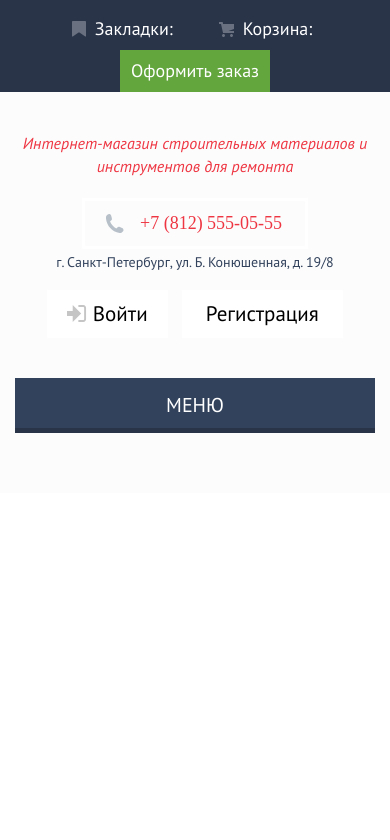
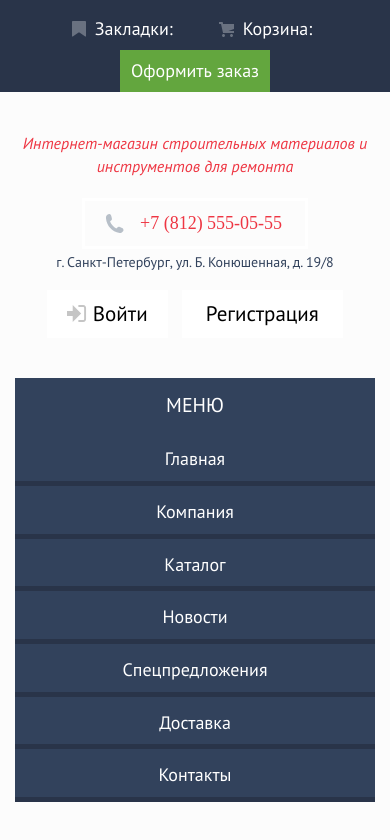
Before and after one commit to GoodGopnik/TehnoMART, a plain HTML site: page index.html in a window 390 px wide. Both pictures are taken after a click on the button "МЕНЮ". Shown: the part 76-916 px from the top of the page. Before the commit the page ends 844 px from the top, so only its background shows below. Drawn offline with nearby package versions, Linux system fonts and the light colour scheme; a web font is replaced by a local one.

Commit message:
Сделал бургер и адаптацию

```diff
--- a/js/style.js
+++ b/js/style.js
@@ -2,9 +2,6 @@ $('.icon-search').click(function (e) {
     $('.input-serch, .icon-search').toggleClass('show-input');
 });
 
-$('mini-menu').click(function () {
-    $('.menu ul').slideToggle();
+$('.mini-menu').click(function () {
+    $('.menu ul').toggleClass('show');
 });
-// $('mini-menu').click(function () {
-//     $('.menu ul').slideToggle();
-// });
--- a/scss/_menu.scss
+++ b/scss/_menu.scss
@@ -14,6 +14,9 @@
         @media (max-width: 950px) {
             flex-direction: column;
             display: none;
+        }
+        &.show {
+            display: flex;
         }
     }
     a {
```
Also changed, not shown: css/style.css, 1 other file.
